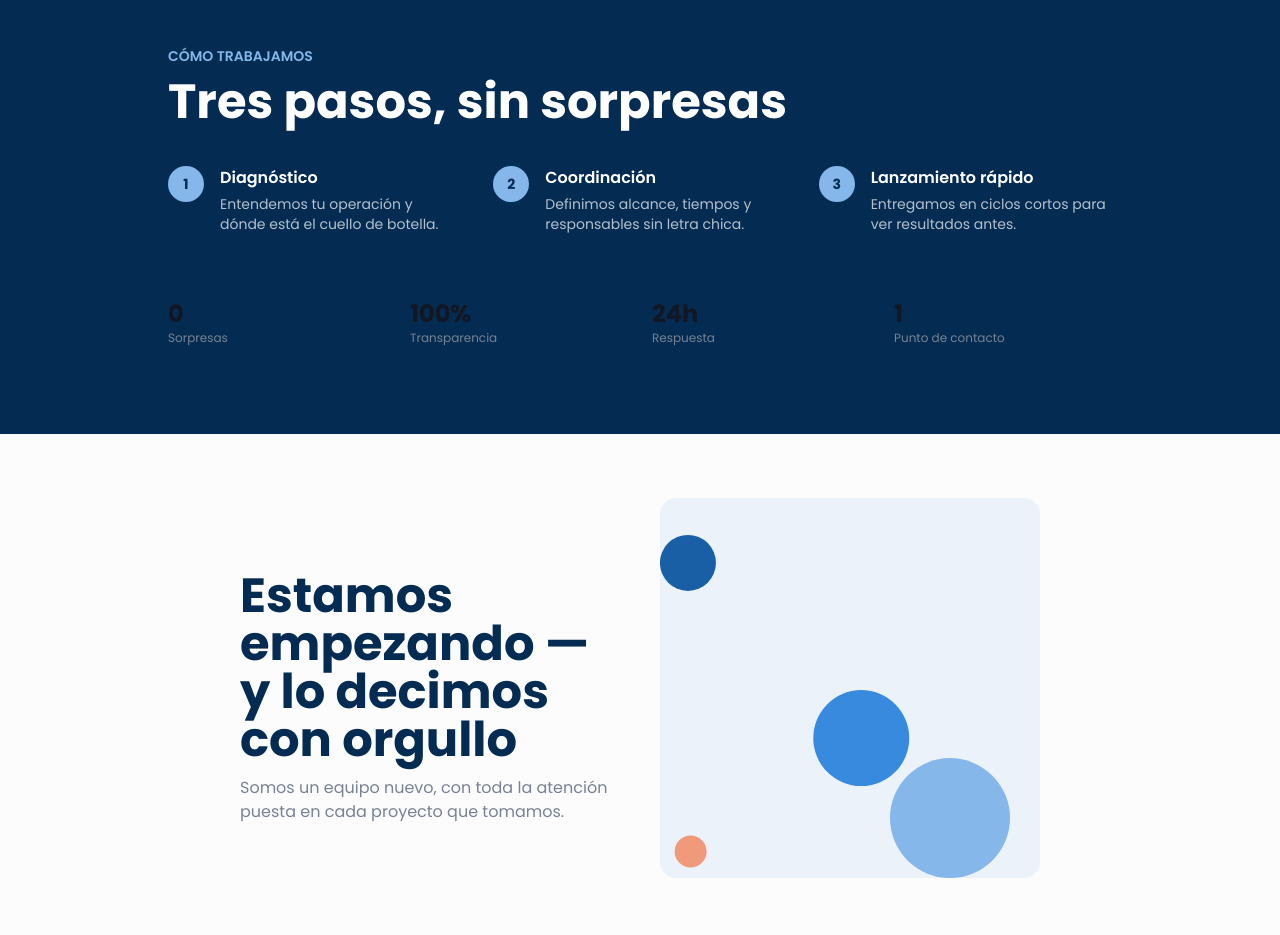
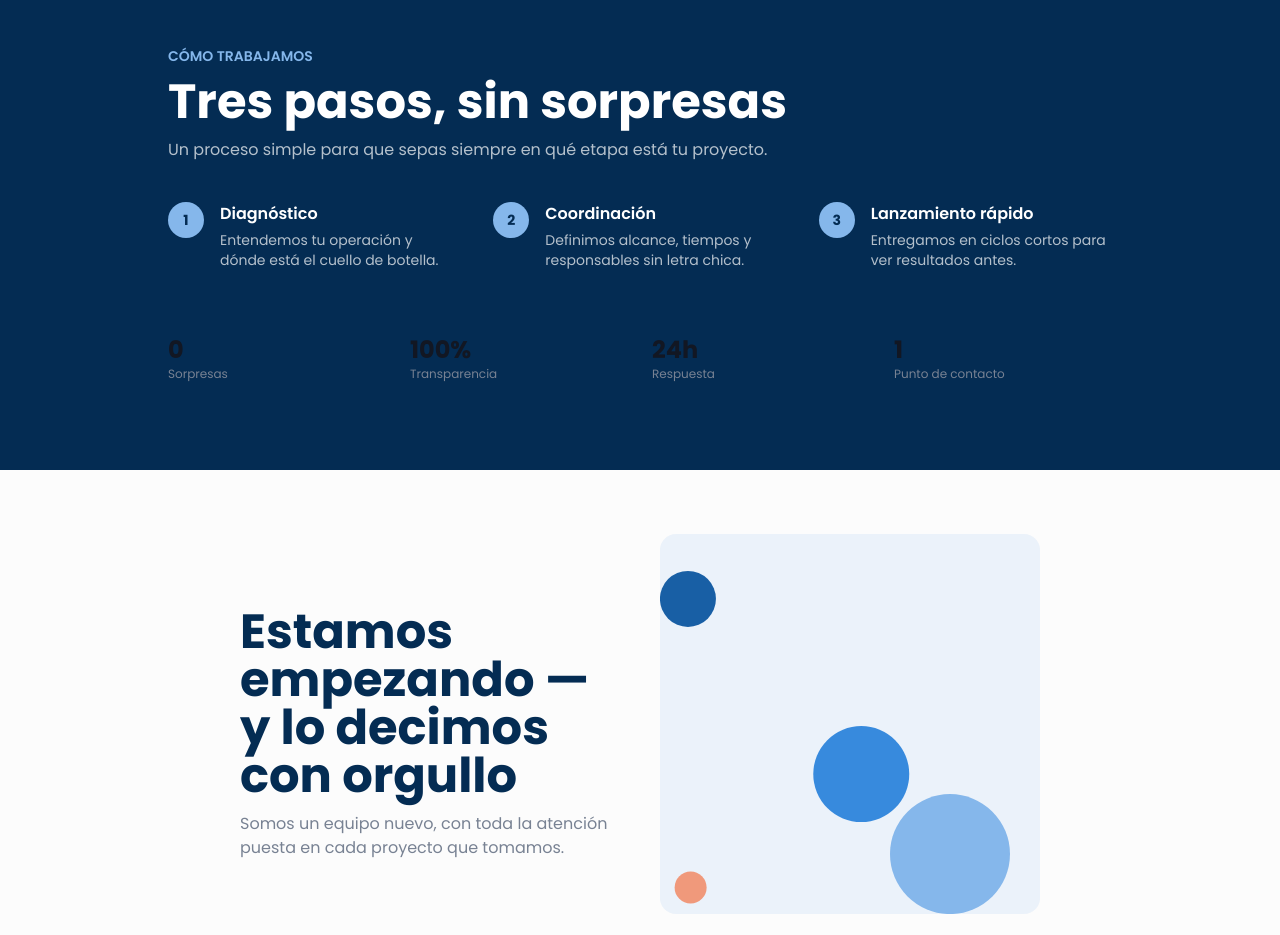
Before and after one commit to nolanpc/dynamic-data-web, a Next.js app: page / in a window 1280 px wide. Shown: the part 1380-2315 px from the top of the page. Built offline with nearby package versions, Linux system fonts and the light colour scheme.

Commit message:
fix: how work

```diff
--- a/src/components/sections/home/WorkflowPreviewSection.tsx
+++ b/src/components/sections/home/WorkflowPreviewSection.tsx
@@ -24,6 +24,7 @@ export default function WorkflowPreviewSection() {
           subheading="CÓMO TRABAJAMOS"
           subheadingColor="text-primary-light"
           title="Tres pasos, sin sorpresas"
+          description="Un proceso simple para que sepas siempre en qué etapa está tu proyecto."
           theme="dark"
         />
         <div className="mt-10 grid grid-cols-1 gap-8 md:grid-cols-3">
```
